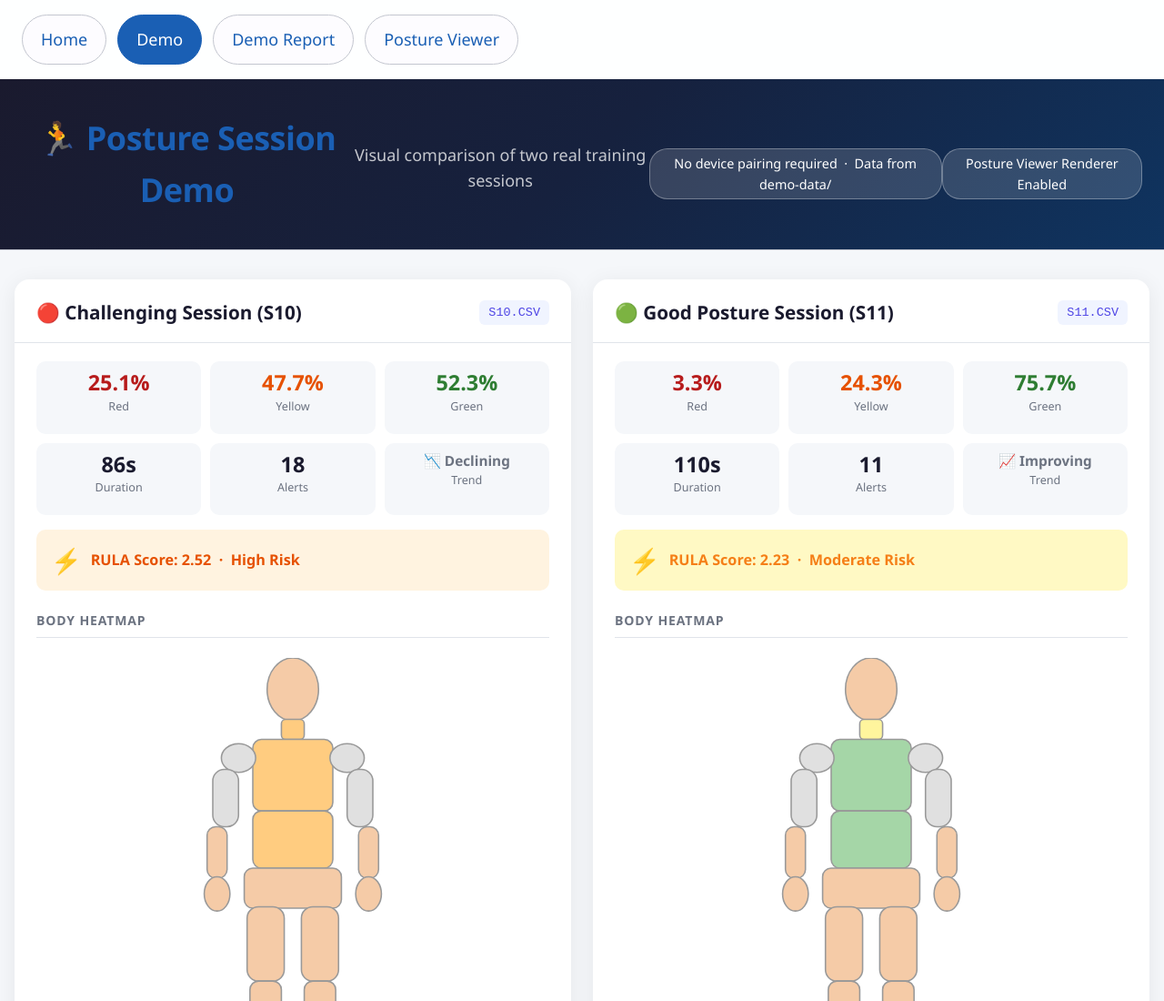
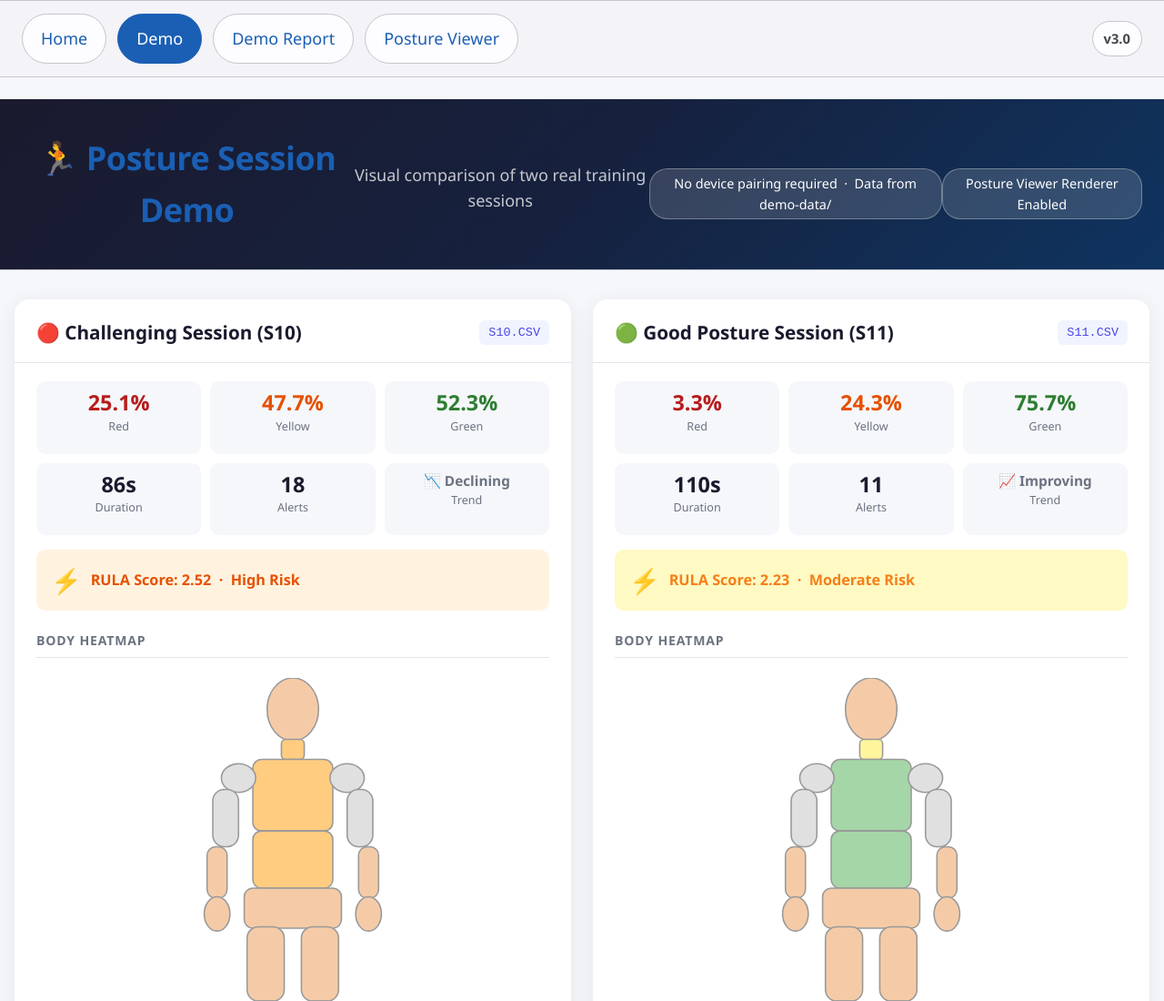
Before and after one commit to farhad-abtahi/wergonic_training, a plain HTML site: page demo.html in a window 1280 px wide. Shown: the top 1100 px of the page at 91% size. Drawn offline with nearby package versions, Linux system fonts and the light colour scheme.

Commit message:
modify the navigation bar positioning

```diff
--- a/demo.html
+++ b/demo.html
@@ -42,15 +42,6 @@
             padding: 4px 16px;
             font-size: 0.8rem;
             margin-top: 14px;
-        }
-
-        /* ── Navigation Override for Demo ──────────────── */
-        .navigation {
-            margin: 0;
-            padding: 16px 24px;
-            background: rgba(255,255,255,0.95);
-            border-radius: 0;
-            gap: 12px;
         }
 
         /* ── Layout ──────────────────────────────────────── */
@@ -190,6 +181,7 @@
     <a href="demo.html" class="nav-link active">Demo</a>
     <a href="demo-report.html" class="nav-link">Demo Report</a>
     <a href="posture-viewer.html" class="nav-link">Posture Viewer</a>
+    <span class="nav-version">v3.0</span>
 </nav>
 
 <header class="demo-header">
--- a/styles.css
+++ b/styles.css
@@ -148,11 +148,14 @@ body.debug-mode .debug-only {
 /* ============ Navigation ============ */
 .navigation {
     display: flex;
-    gap: 16px;
-    margin-bottom: 24px;
-    padding: 16px;
+    align-items: center;
+    gap: 12px;
+    margin: 0 0 24px;
+    padding: 14px 24px;
     background: var(--md-sys-color-surface-container-low);
-    border-radius: var(--md-sys-shape-corner-medium);
+    border: 1px solid var(--md-sys-color-outline-variant);
+    border-left: 0;
+    border-right: 0;
     flex-wrap: wrap;
 }
 
@@ -179,6 +182,28 @@ body.debug-mode .debug-only {
     background: var(--md-sys-color-primary);
     color: var(--md-sys-color-on-primary);
     border-color: var(--md-sys-color-primary);
+}
+
+.nav-version {
+    margin-left: auto;
+    font-size: 0.82rem;
+    font-weight: 600;
+    color: var(--md-sys-color-on-surface-variant);
+    background: var(--md-sys-color-surface);
+    border: 1px solid var(--md-sys-color-outline-variant);
+    border-radius: var(--md-sys-shape-corner-full);
+    padding: 7px 12px;
+    white-space: nowrap;
+}
+
+@media (max-width: 640px) {
+    .navigation {
+        padding: 12px 16px;
+    }
+
+    .nav-version {
+        margin-left: 0;
+    }
 }
 
 /* Connection Status - M3 Chip style */
```
Also changed, not shown: demo-report.html (+1 -0 lines), index.html (+9 -8 lines), posture-viewer.html (+1 -0 lines).
